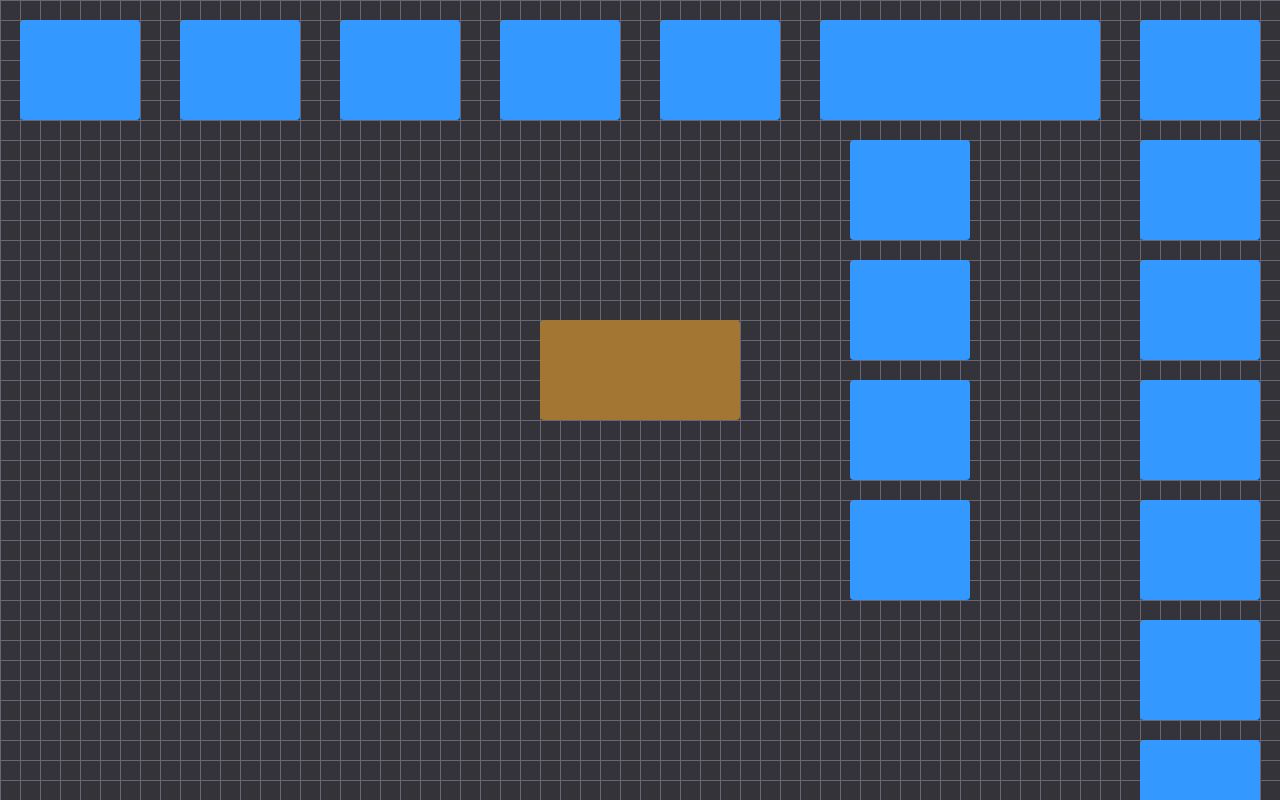
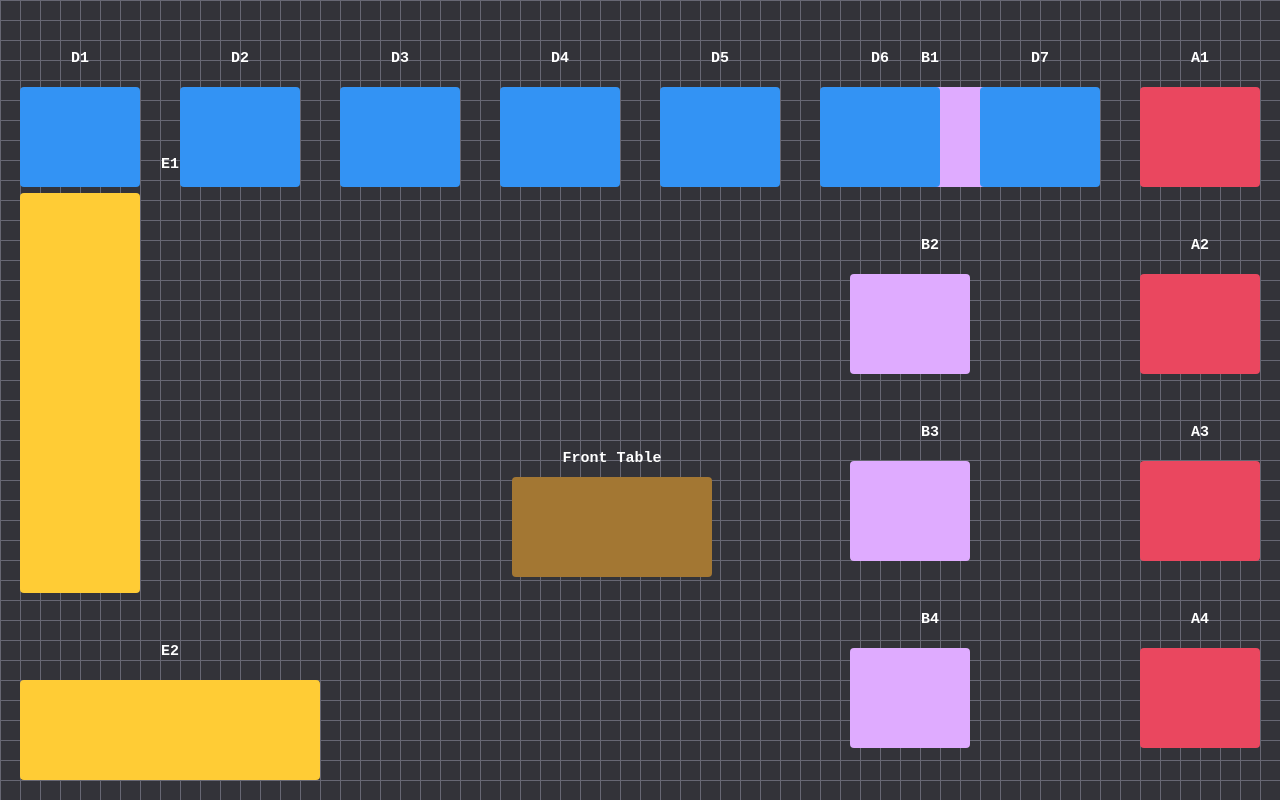
Before and after one commit to loopyloopez/Host, a React (Create React App) app in the folder react_host/: page / in a window 1280 px wide. Built offline with nearby package versions, Linux system fonts and the light colour scheme.

Commit message:
layout complete

```diff
--- a/react_host/src/App.css
+++ b/react_host/src/App.css
@@ -2,18 +2,36 @@
   text-align: center;
 }
 #frontDesk {
-   display: flex;
-   justify-content: center;   /* centers horizontally */
-   margin-top: 25%;   /* centers vertically */
+  position: fixed;
+  top: 50%;
+  left: 40%;
 
 
+
+}
+#E_rows{
+    position: fixed;
+    display:block;
+    bottom: 0;
+    left: 0;
+
+
+
+}
+.tableText{
+  display: flex;
+  justify-content: center;
+
+  color: white;
+  font-family: 'Courier New', Courier, monospace;
+  font-size: 15px;
+
+  margin-top: 50px;
 }
 .tables{
   margin: 20px;
 }
-.B_tables{
 
-}
 #D_rows{
     position: fixed;
     top: 0;
--- a/react_host/src/App.js
+++ b/react_host/src/App.js
@@ -6,9 +6,11 @@ import FrontDesk from './Components/frontDesk';
 import Drows from './Components/Drows';
 import Arows from './Components/Arows';
 import Brows from './Components/Brows';
+import Erows from './Components/Erows';
 function App() {
   return (
     <div>
+      <Erows />
       <Brows />
       <Drows />
       <Arows />
--- a/react_host/src/Components/Arows.jsx
+++ b/react_host/src/Components/Arows.jsx
@@ -4,13 +4,13 @@ import Table from "./tables.jsx";
 function Arows() {
   return (
     <div id="A_rows">
-    <Table class="Atables"/>
-   <Table class="Atables"/>
-   <Table class="Atables"/>
-   <Table class="Atables"/>
-    <Table class="Atables"/>
-    <Table class="Atables"/>
-    <Table class="Atables"/>
+    <Table class="Atables" color='#e51938' label="A1"/>
+   <Table class="Atables" color='#e51938' label="A2"/>
+   <Table class="Atables" color='#e51938' label="A3"/>
+   <Table class="Atables" color='#e51938' label="A4"/>
+    <Table class="Atables" color='#e51938' label="A5"/>
+    <Table class="Atables" color='#e51938' label="A6"/>
+    <Table class="Atables" color='#e51938' label="A7"/>
     </div>
   );
 }
--- a/react_host/src/Components/Brows.jsx
+++ b/react_host/src/Components/Brows.jsx
@@ -4,11 +4,11 @@ import Table from "./tables.jsx";
 function Brows() {
   return (
     <div id="B_rows">
-    <Table class="B_tables" width={160}/>
-   <Table class="Btables"/>
-   <Table class="Btables"/>
-   <Table class="Btables"/>
-    <Table class="Btables"/>
+    <Table class="B_tables" width={160} color='#d896ff' label ="B1"/>
+   <Table class="Btables" color='#d896ff' label="B2"/>
+   <Table class="Btables" color='#d896ff' label="B3"/>
+   <Table class="Btables" color='#d896ff' label="B4"/>
+    <Table class="Btables" color='#d896ff' label="B5"/>
     </div>
   );
 }
--- a/react_host/src/Components/Drows.jsx
+++ b/react_host/src/Components/Drows.jsx
@@ -4,13 +4,13 @@ import Table from "./tables.jsx";
 function Drows() {
   return (
     <div id="D_rows">
-    <Table class="Dtables"/>
-   <Table class="Dtables"/>
-   <Table class="Dtables"/>
-   <Table class="Dtables"/>
-    <Table class="Dtables"/>
-    <Table class="Dtables"/>
-    <Table class="Dtables"/>
+    <Table class="Dtables" label="D1"/>
+   <Table class="Dtables" label="D2"/>
+   <Table class="Dtables" label="D3"/>
+   <Table class="Dtables" label="D4"/>
+    <Table class="Dtables" label="D5"/>
+    <Table class="Dtables" label="D6"/>
+    <Table class="Dtables" label="D7"/>
     </div>
   );
 }
--- /dev/null
+++ b/react_host/src/Components/Erows.jsx
@@ -0,0 +1,17 @@
+import React from "react";
+import Table from "./tables.jsx";
+
+function Erows() {
+  return (
+    <div id="E_rows">
+    <Table class="Etables" height = {400} color='#ffc003' label="E1"/>
+    <Table class="Etables" width = {300} color='#ffc003' label="E2"/>
+
+    </div>
+  );
+}
+
+
+
+
+export default Erows;
--- a/react_host/src/Components/frontDesk.jsx
+++ b/react_host/src/Components/frontDesk.jsx
@@ -28,6 +28,7 @@ function front_desk() {
   ));
   return(
     <div id="frontDesk">
+         <h1 className="tableText">Front Table</h1>
         {Table}
     </div>
   )
--- a/react_host/src/Components/tables.jsx
+++ b/react_host/src/Components/tables.jsx
@@ -2,20 +2,24 @@ import React from "react";
 import Box from '@mui/material/Box';
 import { ThemeProvider } from '@mui/material/styles';
 function table(props) {
+
     let Table = ((<div className={`tables ${props.class}`} >
+
 
 
          <ThemeProvider
       theme={{
         palette: {
           primary: {
-            main: '#007FFF',
+            main: props.color?props.color:'#0079f2ff',
             dark: '#0066CC',
           },
         },
       }}
     >
+
       <Box
+
         sx={{
           width: props.width?props.width:120,
           height: props.height?props.height:100,
@@ -26,12 +30,14 @@ function table(props) {
           },
         }}
       />
+
     </ThemeProvider>
     </div>
 
   ));
   return(
     <div>
+        <h1 className="tableText">{props.label}</h1>
         {Table}
     </div>
   )
```
